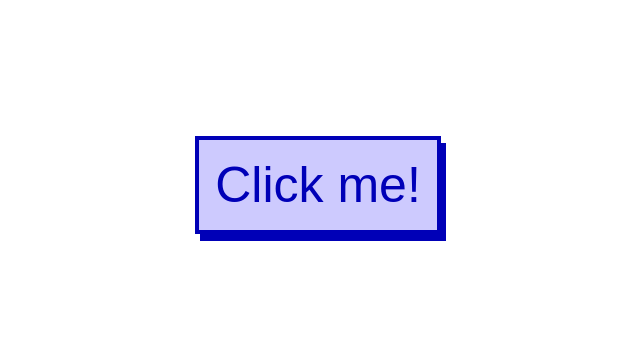
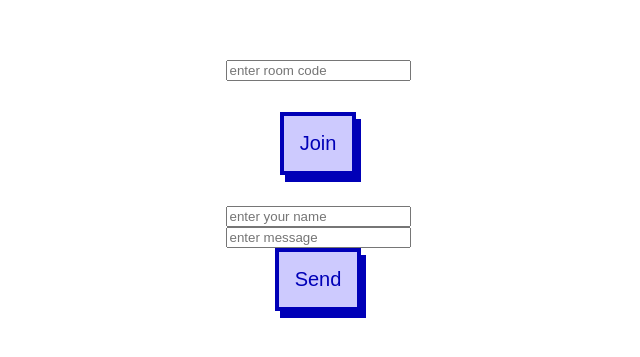
Before and after one commit to mjoyal/crewlywed-frontend, a React (Create React App) app: page / in a window 1280 px wide. Shown: the part 215-572 px from the top of the page, without its empty margins (322-962 px from the left). Built offline with nearby package versions, Linux system fonts and the light colour scheme.

Commit message:
socket rooms

```diff
--- a/src/App.js
+++ b/src/App.js
@@ -13,20 +13,48 @@ const ENDPOINT = "http://localhost:8080";
 function App() {
   // const [players, setPlayers] = useState([]);
   const [loading, setLoading] = useState(true);
-
+  const socket = socketIOClient(ENDPOINT);
 
   useEffect(() => {
-    const socket = socketIOClient(ENDPOINT);
     setLoading(false);
     socket.on('avatar', function(playerInfo) {
       console.log(playerInfo);
     });
     }, []);
 
-    const testButton = function() {
-      console.log('the button is working when clicked!')
-    };
+    // const createRoom = function() {
+    //   console.log('create room!')
+    //   socket.emit('create room');
+    // };
 
+    const joinRoom = function () {
+      const roomCode = document.querySelector('#test').value;
+      console.log('join room!')
+      socket.emit('join room', roomCode);
+    }
+
+    const sendMessage = function () {
+      const message = document.querySelector('#message-test').value;
+      const name = document.querySelector('#name-test').value;
+      const room = document.querySelector('#test').value;
+
+      const messageData = {
+        message,
+        name,
+        room
+      }
+      socket.emit('message', messageData);
+    }
+
+    // listeners
+    socket.on('show room', (room) => {
+      console.log('here is the room name', room);
+    })
+
+    socket.on('message', (messageData) => {
+      console.log('message', messageData.message);
+      console.log('from:', messageData.name);
+    });
   // useEffect(() => {
   //   Promise.resolve(axios.get('/api/players'))
   //   .then((response) => {
@@ -39,11 +67,18 @@ function App() {
     return null;
   };
 
-
   return (
     <div className="App">
       <header className="App-header">
-      <Button confirm onClick={testButton}>Click me!</Button>
+      <input id="test" type="text" placeholder="enter room code"/>
+      <br></br>
+      <Button confirm onClick={joinRoom}>Join</Button>
+      {/* <Button confirm onClick={createRoom}>Create</Button> */}
+      <br></br>
+
+      <input id="name-test" type="text" placeholder="enter your name"/>
+      <input id="message-test" type="text" placeholder="enter message"/>
+      <Button confirm onClick={sendMessage}>Send</Button>
       </header>
     </div>
   );
--- a/src/styles/Button.scss
+++ b/src/styles/Button.scss
@@ -6,7 +6,7 @@
   box-shadow: 5px 7px 0px 0px $main-blue;
   border: $border-size solid $main-blue;
   color: $main-blue;
-  font-size: 50px;
+  font-size: 20px;
   padding: 1rem;
   &:hover {
     border: scale($border-size, 1.25) solid $main-blue;
```
Also changed, not shown: 1 other file (tests, documents, lock files or other folders).
